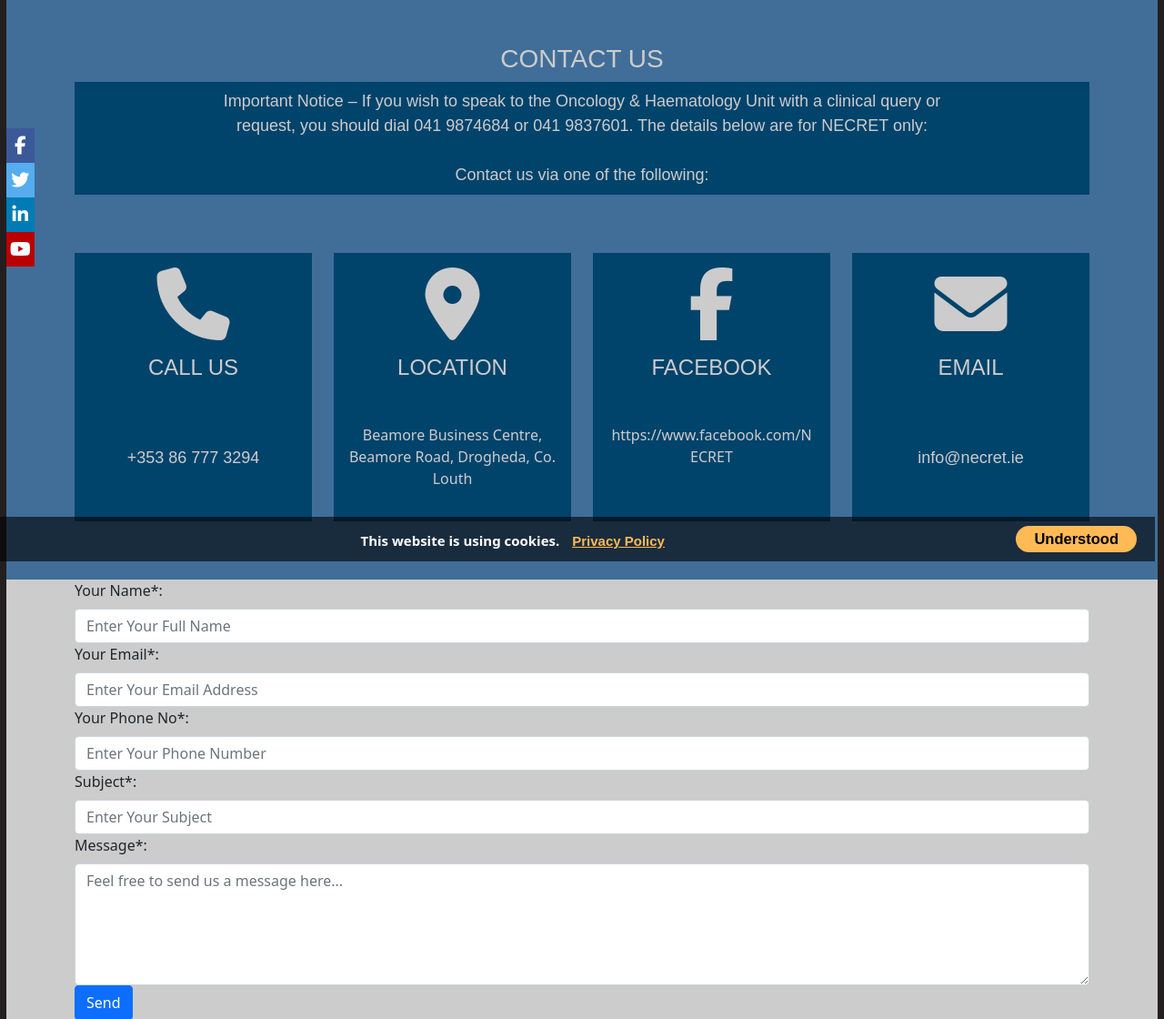
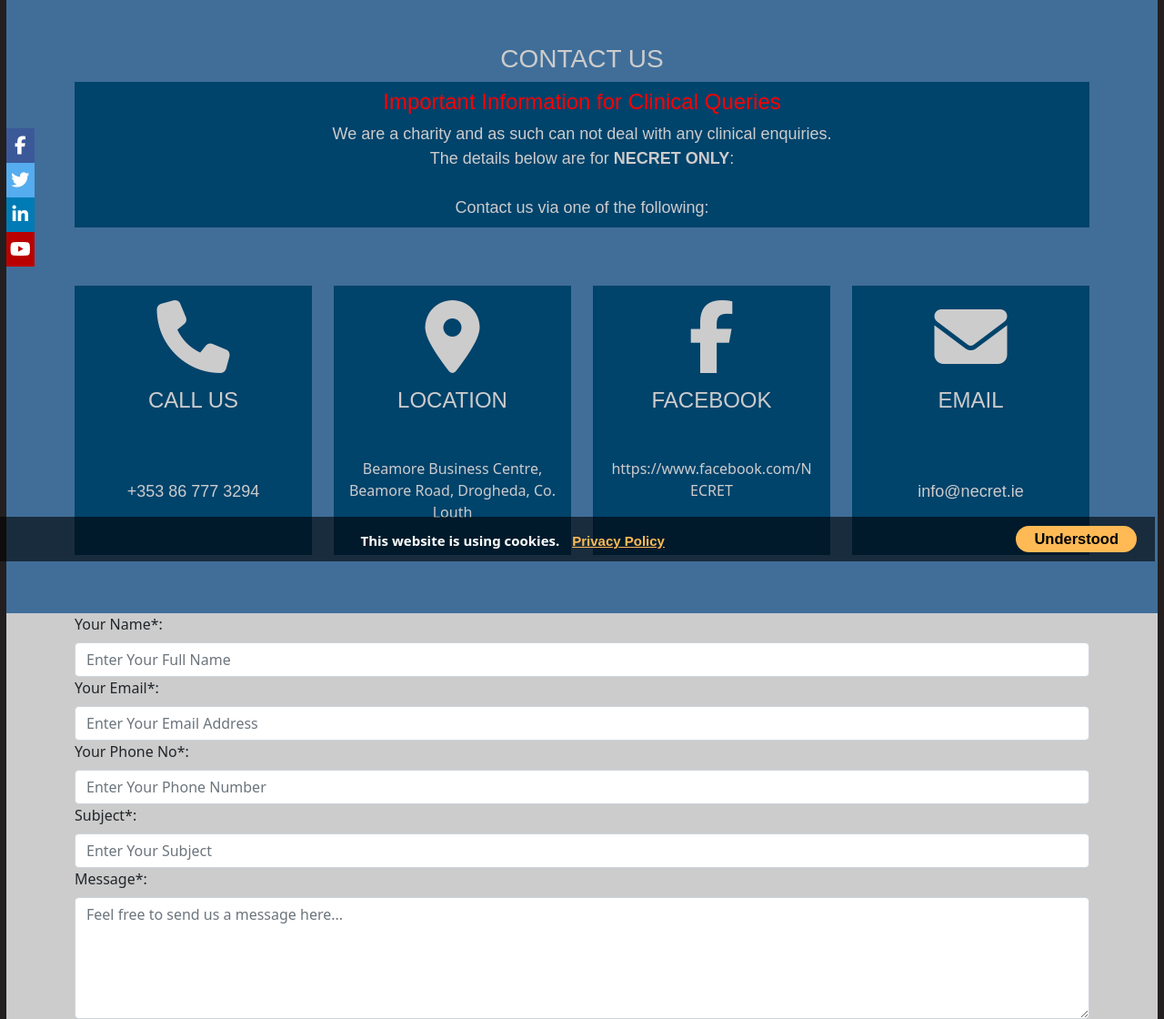
Before and after one commit to athanri/NECRET, a PHP site: page /contact.php in a window 1280 px wide. Shown: the part 183-1303 px from the top of the page at 91% size. Run offline with PHP 8.4, Linux system fonts and the light colour scheme; some libraries are stand-ins or nearby versions.

Commit message:
PJ - Number Update

```diff
--- a/contact.php
+++ b/contact.php
@@ -14,7 +14,9 @@
                 <div class="container">
                     <h3 class="text-center text-uppercase pt-5">contact us</h3>
                     <div class="contactText col-md-12 mt-2 pt-2 pb-2">
-                        <p class="text-center w-75 m-auto">Important Notice – If you wish to speak to the Oncology & Haematology Unit with a clinical query or request, you should dial 041 9874684 or 041 9837601. The details below are for NECRET only:
+                        <h4 class="importantInfo">Important Information for Clinical Queries</h4>
+                        <p class="text-center w-75 m-auto">We are a charity and as such can not deal with any clinical enquiries.</p>
+                        <p class="text-center w-75 m-auto">The details below are for <strong>NECRET ONLY</strong>:
                         <br><br>Contact us via one of the following:</p>
                     </div>
                     <div class="row">
--- a/css/style.css
+++ b/css/style.css
@@ -1755,6 +1755,11 @@
     color: #cccccc;
 }
 
+.importantInfo {
+    color: red;
+    text-align: center;
+}
+
  @media only screen and (max-width: 750px){
     .cr1, .cr2 {
         transform: rotate(0deg);
--- a/dipintheNip.php
+++ b/dipintheNip.php
@@ -28,7 +28,7 @@
                     <div class="col-md-12 col-12 col-lg-12 col-xl-12 col-sm-12 mt-3 pt-2 mb-3 text-center">
                         <h4>HOW TO REGISTER FOR OUR 13TH NORTHEAST DIP IN THE NIP</h4>
                         <p>Simply fill in the form below and we will post a Registration Form and Sponsorship Card to you within a few days. Please complete this form and send back to us by post or email.</p>
-                        <p>If you are intending to organize a Group to Dip together and have 5 or more ladies, please email <a class="dipEmail" href="mailto:dipnortheast@gmail.com">dipnortheast@gmail.com</a> or text <a class="dipEmail" href="tel:00353899595976">089 9595976</a> with your name, address and the names in your group. We also ask that your group has a name – we had some brilliant names over the years.</p>
+                        <p>If you are intending to organize a Group to Dip together and have 5 or more ladies, please email <a class="dipEmail" href="mailto:dipnortheast@gmail.com">dipnortheast@gmail.com</a> or text <a class="dipEmail" href="tel:00353874054835">0874054835</a> with your name, address and the names in your group. We also ask that your group has a name – we had some brilliant names over the years.</p>
                         <p>We have a different coloured registration form for groups which we can group post out to you along with the individual sponsorship cards or send to each group member.</p>
                     </div>
                     <div class="col-md-12 col-12 col-lg-12 col-xl-12 col-sm-12 mt-3 pt-2 mb-3 text-center">
```
